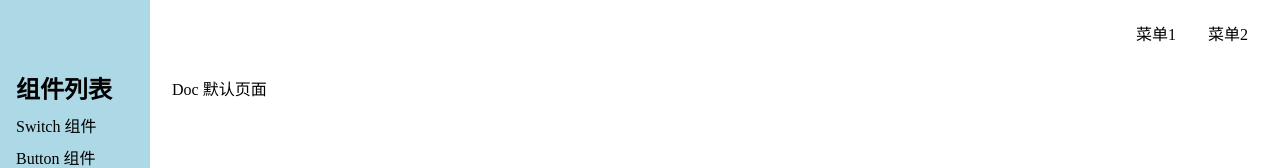
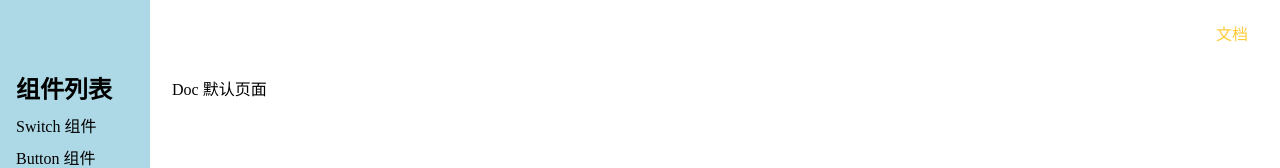
Before and after one commit to sometimes1/gulu-ui-1, a Vue app: page /#/doc in a window 1280 px wide. Shown: the top 168 px of the page. Built offline with nearby package versions, Linux system fonts and the light colour scheme.

Commit message:
修改小细节 添加文档页返回首页

```diff
--- a/src/components/Topnav.vue
+++ b/src/components/Topnav.vue
@@ -1,20 +1,29 @@
 <template>
   <div class="topnav">
-    <div class="logo">
+    <router-link to="/" class="logo">
       <svg class="icon">
         <use xlink:href="#icon-uikit" />
       </svg>
-    </div>
+    </router-link>
     <ul class="menu">
-      <li>菜单1</li>
-      <li>菜单2</li>
+      <li>
+        <router-link to="/doc">文档</router-link>
+      </li>
     </ul>
-    <span class="toggleAside" @click="toggleMenu"></span>
+    <svg v-if="toggleMenuButtonVisible" class="toggleAside" @click="toggleMenu">
+      <use xlink:href="#icon-menu" />
+    </svg>
   </div>
 </template>
 <script lang="ts">
 import { inject, Ref } from 'vue'
 export default {
+  props: {
+    toggleMenuButtonVisible: {
+      type: Boolean,
+      default: false
+    }
+  },
   setup() {
     const menuVisible = inject<Ref<boolean>>('menuVisible') //get
     const toggleMenu = () => {
@@ -25,7 +34,9 @@ export default {
 }
 </script>
 <style lang="scss" scoped>
+$yellow: #ffca39;
 .topnav {
+  color: $yellow;
   display: flex;
   padding: 16px;
   position: fixed;
@@ -52,9 +63,8 @@ export default {
     }
   }
   > .toggleAside {
-    width: 24px;
-    height: 24px;
-    background: red;
+    width: 32px;
+    height: 32px;
     position: absolute;
     left: 16px;
     top: 50%;
--- a/src/views/Doc.vue
+++ b/src/views/Doc.vue
@@ -1,7 +1,7 @@
 <template>
   <div>
     <div class="layout">
-      <Topnav class="nav" />
+      <Topnav toggleMenuButtonVisible class="nav" />
       <div class="content">
         <aside v-if="menuVisible">
           <h2>组件列表</h2>
@@ -32,12 +32,12 @@ import Topnav from '../components/Topnav.vue'
 import { inject, Ref } from 'vue'
 export default {
   components: {
-    Topnav,
+    Topnav
   },
   setup() {
     const menuVisible = inject<Ref<boolean>>('menuVisible') //get
     return { menuVisible }
-  },
+  }
 }
 </script>
 <style lang="scss" scoped>
@@ -77,7 +77,7 @@ aside {
   left: 0;
   padding-top: 70px;
   height: 100%;
-   z-index:1;
+  z-index: 1;
   > h2 {
     margin-bottom: 4px;
   }
--- a/src/views/Home.vue
+++ b/src/views/Home.vue
@@ -63,7 +63,6 @@ $blue: #000046;
 }
 .features {
   margin: 64px auto;
-  width: 400px;
   @media (min-width: 800px) {
     width: 800px;
   }
```
